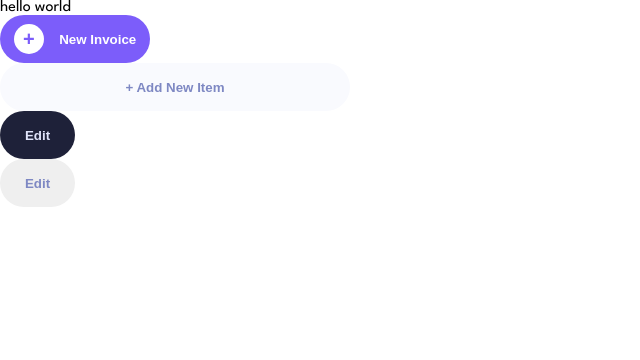
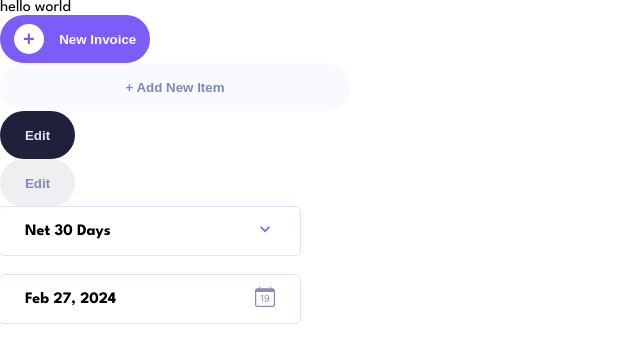
Before and after one commit to julie-ify/invoicease_frontend, a React (Create React App) app: page / in a window 1280 px wide. Shown: the top 360 px of the page, without its empty margins (0-640 px from the left). Built offline with nearby package versions, Linux system fonts and the light colour scheme; the HTML template or start-up script is replaced by a standard one.

Commit message:
Create date picker and styled it

```diff
--- a/package.json
+++ b/package.json
@@ -9,6 +9,7 @@
     "@testing-library/user-event": "^13.5.0",
     "react": "^18.2.0",
     "react-dom": "^18.2.0",
+    "react-icons": "^5.0.1",
     "react-scripts": "5.0.1",
     "web-vitals": "^2.1.4"
   },
--- a/src/App.css
+++ b/src/App.css
@@ -1,3 +1,24 @@
 .App {
 	text-align: center;
 }
+
+.hidden {
+	opacity: 0;
+	height: 0;
+	overflow: hidden;
+	transition: opacity 0.5s ease;
+}
+
+.visible {
+	opacity: 1;
+	height: auto;
+	transition: opacity 0.5s ease;
+}
+
+.primary-color {
+	color: var(--primary-indigo-color);
+}
+
+.primary-color:hover {
+	color: var(--secondary-indigo-color);
+}
--- a/src/App.jsx
+++ b/src/App.jsx
@@ -1,5 +1,7 @@
 import './App.css';
 import Button from './component/Button';
+import DateInput from './component/DateInput';
+import Select from './component/Select';
 
 function App() {
 	return (
@@ -11,9 +13,7 @@ function App() {
 						<div className="add-button-content-right">
 							<span>+</span>
 						</div>
-						<span className="add-button-content-left">
-							New Invoice
-						</span>
+						<span className="add-button-content-left">New Invoice</span>
 					</div>
 				</Button>
 
@@ -28,6 +28,8 @@ function App() {
 				<Button type="edit-light" onClick={() => console.log('added 1 item')}>
 					<span className="font-bold">Edit</span>
 				</Button>
+				<Select />
+				<DateInput />
 			</div>
 		</main>
 	);
--- /dev/null
+++ b/src/component/DateInput.jsx
@@ -0,0 +1,145 @@
+import React, { useState } from 'react';
+import '../styles/DateInput.css';
+import '../styles/Select.css';
+import { MdKeyboardArrowLeft, MdKeyboardArrowRight } from 'react-icons/md';
+import { BsCalendarDate } from 'react-icons/bs';
+
+function DateInput() {
+	const [selectedDay, setSelectedDay] = useState(new Date()); // used to calc day/month/year selected
+	const [today, setToday] = useState(new Date().getDate()); // used to calc the date picked
+	const [selectedDate, setSelectedDate] = useState(new Date()); // used to calc month
+	const [isVisible, setIsVisible] = useState(false); // toggle calender
+
+	const toggleSelect = () => {
+		setIsVisible(!isVisible);
+	};
+
+	const handleDayClick = (day) => {
+		setToday(day);
+		const year = selectedDay.getFullYear();
+		const month = selectedDay.getMonth();
+		const newDay = new Date(year, month, day);
+		setSelectedDay(newDay);
+	};
+
+	const handlePrevMonth = () => {
+		setSelectedDate((prevDate) => {
+			const prevMonth = new Date(prevDate);
+			prevMonth.setMonth(prevMonth.getMonth() - 1);
+			return prevMonth;
+		});
+	};
+
+	const handleNextMonth = () => {
+		setSelectedDate((prevDate) => {
+			const nextMonth = new Date(prevDate);
+			nextMonth.setMonth(nextMonth.getMonth() + 1);
+			return nextMonth;
+		});
+	};
+
+	const getMonthDays = () => {
+		const year = selectedDate.getFullYear();
+		const month = selectedDate.getMonth();
+		const firstDayOfMonth = new Date(year, month, 1);
+		const lastDayOfMonth = new Date(year, month + 1, 0);
+		const daysInMonth = lastDayOfMonth.getDate();
+		const startingDayOfWeek = firstDayOfMonth.getDay();
+		const days = [];
+
+		// Fill in the days before the start of the month
+		for (let i = 0; i < startingDayOfWeek; i++) {
+			days.push('');
+		}
+
+		// Fill in the days of the month
+		for (let i = 1; i <= daysInMonth; i++) {
+			days.push(i);
+		}
+
+		return days;
+	};
+
+	const renderCalendarGrid = () => {
+		const days = getMonthDays();
+		const weekdays = ['Sun', 'Mon', 'Tue', 'Wed', 'Thu', 'Fri', 'Sat'];
+
+		// Group the days into rows
+		const rows = [];
+		let cells = [];
+		days.forEach((day, index) => {
+			if (index % 7 === 0 && cells.length > 0) {
+				rows.push(<tr key={rows.length}>{cells}</tr>);
+				cells = []; // Clear cells for the next row
+			}
+			cells.push(
+				<td
+					key={index}
+					className={day === '' ? 'empty' : today === day ? 'selected-day' : ''}
+					onClick={() => handleDayClick(day)}
+				>
+					{day !== '' && day}
+				</td>
+			);
+		});
+
+		// Add the remaining cells
+		if (cells.length > 0) {
+			rows.push(<tr key={rows.length}>{cells}</tr>);
+		}
+
+		return (
+			<table className="calendar">
+				<thead>
+					<tr>
+						{weekdays.map((weekday) => (
+							<th key={weekday}>{weekday}</th>
+						))}
+					</tr>
+				</thead>
+				<tbody>{rows}</tbody>
+			</table>
+		);
+	};
+
+	return (
+		<section className="date-container font-bold">
+			<div className="font-bold">
+				<div
+					className={`calender-first-item ${isVisible ? 'active-border' : ''}`}
+				>
+					<span>
+						{selectedDay.toLocaleString('default', {
+							day: '2-digit',
+							month: 'short',
+							year: 'numeric',
+						})}
+					</span>
+					<span className="calender-icon" onClick={toggleSelect}>
+						<BsCalendarDate />
+					</span>
+				</div>
+			</div>
+			<div className={isVisible ? 'visible calendar-container' : 'hidden'}>
+				<div className="calendar-header">
+					<button onClick={handlePrevMonth} className="arrow-icon">
+						<MdKeyboardArrowLeft />
+					</button>
+					<span>
+						{selectedDay.toLocaleString('default', {
+							day: '2-digit',
+							month: 'short',
+							year: 'numeric',
+						})}
+					</span>
+					<button onClick={handleNextMonth} className="arrow-icon">
+						<MdKeyboardArrowRight />
+					</button>
+				</div>
+				{renderCalendarGrid()}
+			</div>
+		</section>
+	);
+}
+
+export default DateInput;
--- /dev/null
+++ b/src/component/Select.jsx
@@ -0,0 +1,65 @@
+import React, { useState } from 'react';
+import '../styles/Select.css';
+import { MdKeyboardArrowDown, MdKeyboardArrowUp } from 'react-icons/md';
+
+function Select() {
+	const [isVisible, setIsVisible] = useState(false);
+	const [isActive, setIsActive] = useState('Net 30 Days');
+
+	const toggleSelect = () => {
+		setIsVisible(!isVisible);
+	};
+
+	const onChange = (e) => {
+		const value = e.target.innerHTML;
+		setIsActive(value);
+		setIsVisible(!isActive)
+	};
+
+	return (
+		<section>
+			<div className="payment-terms-container font-bold">
+				<div
+					className={`payment-terms-first-item  ${
+						isVisible ? 'active-border' : ''
+					}`}
+				>
+					<span>{isActive}</span>
+					<span className="arrow-icon" onClick={toggleSelect}>
+						{!isVisible ? <MdKeyboardArrowDown /> : <MdKeyboardArrowUp />}
+					</span>
+				</div>
+				<div
+					className={isVisible ? 'visible payment-terms-second-item' : 'hidden'}
+				>
+					<span
+						onClick={onChange}
+						className={isActive === 'Net 1 Day' ? 'active' : ''}
+					>
+						Net 1 Day
+					</span>
+					<span
+						onClick={onChange}
+						className={isActive === 'Net 7 Days' ? 'active' : ''}
+					>
+						Net 7 Days
+					</span>
+					<span
+						onClick={onChange}
+						className={isActive === 'Net 14 Days' ? 'active' : ''}
+					>
+						Net 14 Days
+					</span>
+					<span
+						onClick={onChange}
+						className={isActive === 'Net 30 Days' ? 'active' : ''}
+					>
+						Net 30 Days
+					</span>
+				</div>
+			</div>
+		</section>
+	);
+}
+
+export default Select;
--- a/src/index.css
+++ b/src/index.css
@@ -1,3 +1,7 @@
+* {
+	box-sizing: border-box;
+}
+
 body {
 	margin: 0;
 	font-family: 'League Spartan', sans-serif;
--- /dev/null
+++ b/src/styles/DateInput.css
@@ -0,0 +1,72 @@
+.date-container {
+	width: 300px;
+	display: flex;
+	flex-direction: column;
+	gap: 20px;
+}
+
+.calender-first-item {
+	width: 100%;
+	padding: 12px 25px;
+	display: flex;
+	justify-content: space-between;
+	align-items: center;
+	outline: 1px solid var(--bright-indigo-color);
+	border-radius: 4px;
+}
+
+.calendar-container {
+	width: 300px;
+	margin: auto;
+	display: flex;
+	flex-direction: column;
+	justify-content: space-around;
+	width: 100%;
+	padding: 30px 10px;
+	border-radius: 8px;
+	box-shadow: 0.3em 0.3em 1em var(--bright-indigo-color),
+		0 0 0 var(--bright-indigo-color);
+}
+
+.calendar-header {
+	display: flex;
+	align-items: center;
+	justify-content: space-between;
+	margin-bottom: 20px;
+}
+
+.calendar-header button {
+	background: none;
+	border: none;
+	cursor: pointer;
+	font-size: 20px;
+}
+
+.calendar {
+	width: 100%;
+	border-collapse: collapse;
+}
+
+.calendar th,
+.calendar td {
+	padding: 8px 2px;
+	text-align: center;
+}
+
+.calendar td {
+	cursor: pointer;
+}
+
+.calender-icon {
+	color: var(--dark-indigo-color);
+	font-size: 20px;
+	cursor: pointer;
+}
+
+.calendar td.empty {
+  cursor: text;
+}
+
+.selected-day {
+	color: var(--primary-indigo-color);
+}
--- /dev/null
+++ b/src/styles/Select.css
@@ -0,0 +1,64 @@
+.payment-terms-container {
+	display: flex;
+	flex-direction: column;
+	align-items: center;
+	justify-content: center;
+	gap: 20px;
+	max-width: 300px;
+}
+
+.payment-terms-first-item {
+	width: 100%;
+	padding: 12px 25px;
+	display: flex;
+	justify-content: space-between;
+	align-items: center;
+	outline: 1px solid var(--bright-indigo-color);
+	border-radius: 4px;
+}
+
+.payment-terms-first-item:hover, .active-border {
+	width: 100%;
+	padding: 12px 25px;
+	display: flex;
+	justify-content: space-between;
+	align-items: center;
+	outline: 1px solid var(--secondary-indigo-color);
+	border-radius: 4px;
+}
+
+.arrow-icon {
+	color: var(--primary-indigo-color);
+	font-size: 20px;
+	cursor: pointer;
+}
+
+.payment-terms-second-item {
+	display: flex;
+	flex-direction: column;
+	justify-content: space-around;
+	width: 100%;
+	height: 191px;
+	border-radius: 8px;
+	box-shadow: 0.3em 0.3em 1em var(--bright-indigo-color),
+		0 0 0 var(--bright-indigo-color);
+}
+
+.payment-terms-second-item span {
+	border-bottom: 1px solid var(--bright-indigo-color);
+	padding: 12px 0 12px 25px;
+	cursor: pointer;
+}
+
+.payment-terms-second-item span:hover {
+	color: var(--secondary-indigo-color);
+	cursor: pointer;
+}
+
+.payment-terms-second-item span:last-child {
+	border-bottom: none;
+}
+
+.active {
+	color: var(--primary-indigo-color);
+}
```
Also changed, not shown: src/component/Input.jsx (added, +32 -0 lines), 1 other file (tests, documents, lock files or other folders).
